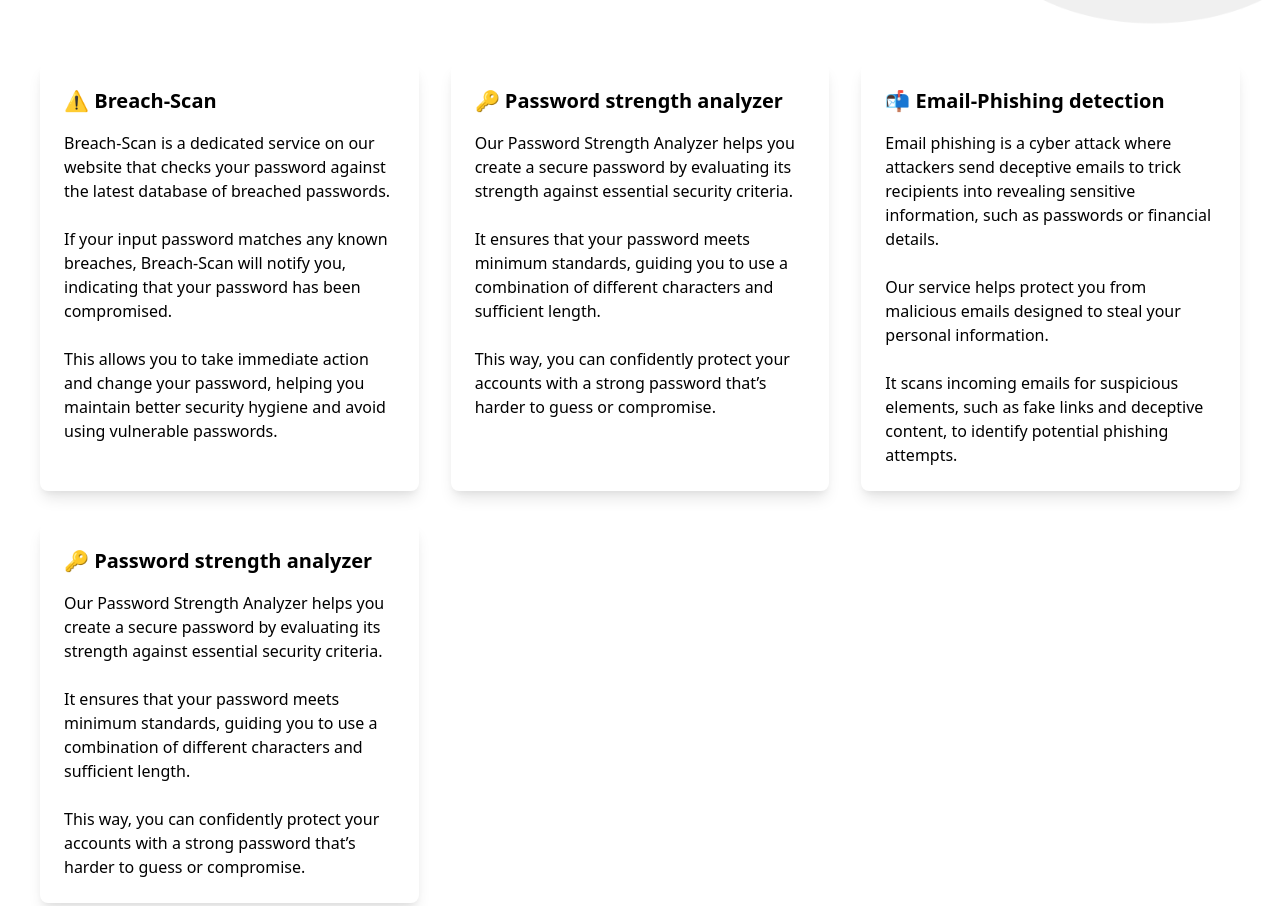
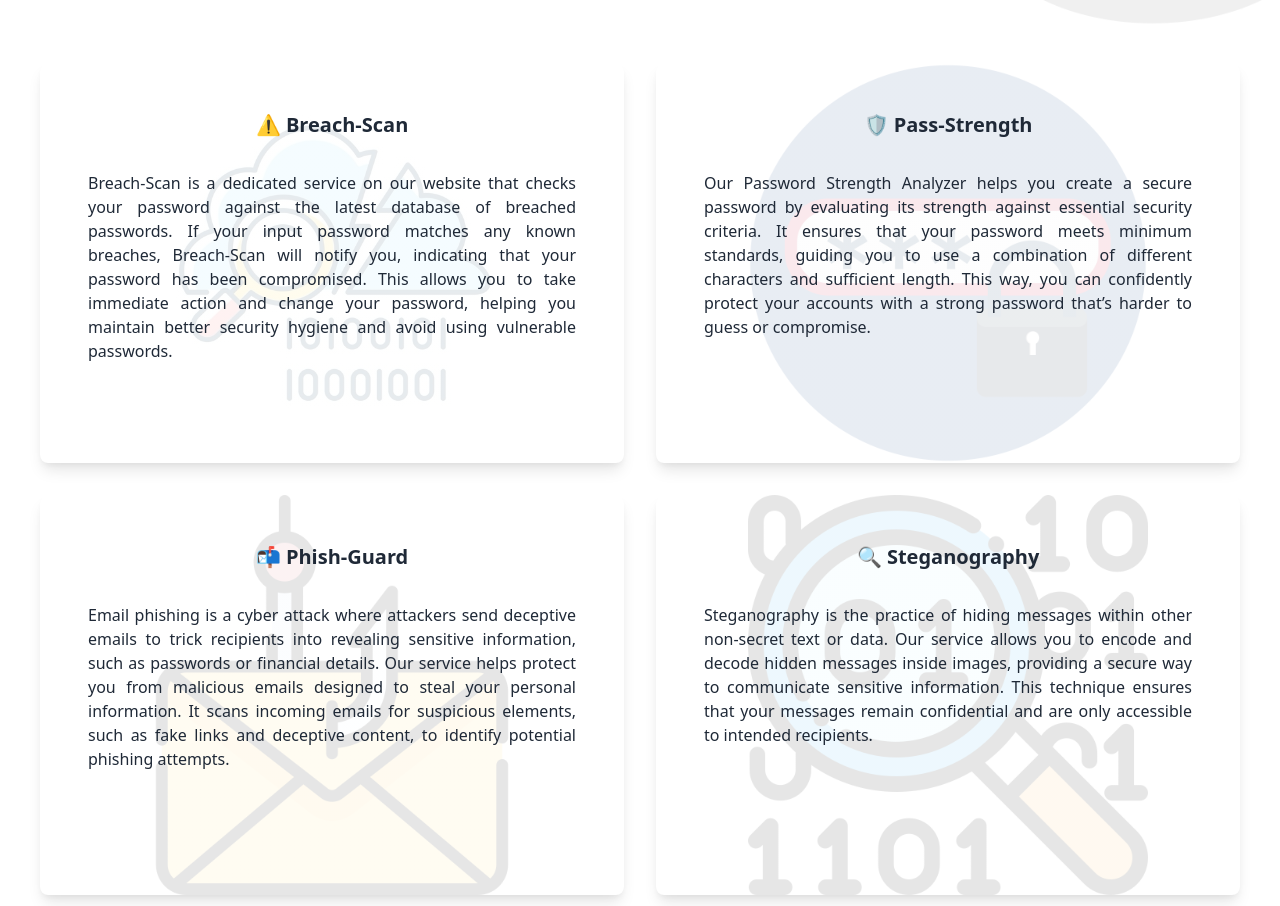
Before and after one commit to vedbulsara04/Web-Kavach, a website: page web-app/public/index.html in a window 1280 px wide. Shown: the part 493-1399 px from the top of the page. Drawn offline with nearby package versions, Linux system fonts and the light colour scheme; a web font is replaced by a local one.

Commit message:
homepage update

```diff
--- a/web-app/public/index.html
+++ b/web-app/public/index.html
@@ -20,11 +20,7 @@
             <div class="flex flex-row justify-center">
                 <div class="">
                     <a href="index.html">
-              <img
-              class="shadow-xl mx-auto w-56 hover:shadow-2xl transition duration-300 ease-in-out rounded-lg"
-              src="images/web_kavach_logo.png"
-              alt="logo"
-              />
+                        <img class="shadow-xl mx-auto w-56 hover:shadow-2xl transition duration-300 ease-in-out rounded-lg" src="images/web_kavach_logo.png" alt="logo" />
                     </a>
                 </div>
             </div>
@@ -39,53 +35,38 @@
             </div>
         </div>
     </div>
+    <!------------------------------------------------------------------- Navbar ends --------------------------------------------------------------- -->
 
-    <!------------------------------------------------------------------- Navbar ends --------------------------------------------------------------- -->
     <main class="container mx-auto px-10 py-10">
         <h1 class="text-4xl font-bold mb-4 font-playfair mt-16" style="font-family: Playfair Display;">Secure yourself now, with Web-Kavach🛡️</h1>
-        <p class="mb-20 text-lg text-gray-600 mb-8 mt-8" style="font-family: Kanit, sans-serif;">This is a comprehensive project dedicated to offering <u>robust security services</u>  to its users. <br>
+        <p class="mb-20 text-lg text-gray-600 mb-8 mt-8" style="font-family: Kanit, sans-serif;">This is a comprehensive project dedicated to offering <u>robust security services</u> to its users. <br>
             Web-Kavach offers features like XSS protection, an email content phishing checker,<br> and a password strength analyzer, providing a comprehensive security solution <br> for users <u>to safeguard</u> their online activities and personal data.</p>
         <div class="">
             <img src="images/secure_pc.png" width="35%" style="margin-top: -380px; margin-left: 900px;" alt="" class="">
         </div>
 
-        <div class="grid grid-cols-1 md:grid-cols-3 gap-8">
-            <div class="bg-white rounded-lg shadow-lg p-6">
-                <h2 class="text-xl font-bold mb-4">⚠️ Breach-Scan</h2>
-                <p class="">Breach-Scan is a dedicated service on our website that checks your password
-                    against the latest database of breached passwords. <br><br>If your input password matches any known breaches,
-                    Breach-Scan will notify you, indicating that your password has been compromised. <br><br>
-                    This allows you to take immediate action and change your password, helping you
-                    maintain better security hygiene and avoid using vulnerable passwords.</p>
+        <div class="grid grid-cols-1 md:grid-cols-2 gap-8">
+            <div class="py-10 bg-contain bg-no-repeat bg-center rounded-lg shadow-lg p-8 flex flex-col items-center w-full py-6 text-gray-800 bg-white" style="background-image: linear-gradient(rgba(255, 255, 255, 0.9), rgba(255, 255, 255, 0.9)), url('images/breach-scan-home.jpeg'); height: 400px;">
+            <h2 class="text-xl font-bold mb-4 p-2 rounded">⚠️ Breach-Scan</h2>
+            <p class="text-justify px-4 p-2 rounded">Breach-Scan is a dedicated service on our website that checks your password against the latest database of breached passwords. If your input password matches any known breaches, Breach-Scan will notify you, indicating that your password has been compromised. This allows you to take immediate action and change your password, helping you maintain better security hygiene and avoid using vulnerable passwords.</p>
             </div>
 
-            <div class="bg-white rounded-lg shadow-lg p-6">
-                <h2 class="text-xl font-bold mb-4">🔑 Password strength analyzer</h2>
-                <p>
-                    Our Password Strength Analyzer helps you create a secure password by evaluating its strength against essential security criteria. <br><br>
-                    It ensures that your password meets minimum standards, guiding you to use a combination of different characters and sufficient length. <br><br>
-                    This way, you can confidently protect your accounts with a strong password that’s harder to guess or compromise.</p>
+            <div class="py-10 bg-contain bg-no-repeat bg-center rounded-lg shadow-lg p-8 flex flex-col items-center w-full py-6 text-gray-800 bg-white" style="background-image: linear-gradient(rgba(255, 255, 255, 0.9), rgba(255, 255, 255, 0.9)), url('images/pass-strength-home.png'); height: 400px;">
+            <h2 class="text-xl font-bold mb-4 p-2 rounded">🛡️ Pass-Strength</h2>
+            <p class="text-justify px-4 p-2 rounded">Our Password Strength Analyzer helps you create a secure password by evaluating its strength against essential security criteria. It ensures that your password meets minimum standards, guiding you to use a combination of different characters and sufficient length. This way, you can confidently protect your accounts with a strong password that’s harder to guess or compromise.</p>
             </div>
 
-            <div class="bg-white rounded-lg shadow-lg p-6">
-                <h2 class="text-xl font-bold mb-4">📬 Email-Phishing detection</h2>
-                <p>Email phishing is a cyber attack where attackers send deceptive emails to trick recipients into revealing sensitive information, such as passwords or financial details.
-                    <br> <br>
-                    Our service helps protect you from malicious emails designed to steal your personal information. <br><br>
-                    It scans incoming emails for suspicious elements, such as fake links and deceptive content, to identify potential phishing attempts.</p>
+            <div class="py-10 bg-contain bg-no-repeat bg-center rounded-lg shadow-lg p-8 flex flex-col items-center w-full py-6 text-gray-800 bg-white" style="background-image: linear-gradient(rgba(255, 255, 255, 0.9), rgba(255, 255, 255, 0.9)), url('images/phish-guard-home.png'); height: 400px;">
+            <h2 class="text-xl font-bold mb-4 p-2 rounded">📬 Phish-Guard</h2>
+            <p class="text-justify px-4 p-2 rounded">Email phishing is a cyber attack where attackers send deceptive emails to trick recipients into revealing sensitive information, such as passwords or financial details. Our service helps protect you from malicious emails designed to steal your personal information. It scans incoming emails for suspicious elements, such as fake links and deceptive content, to identify potential phishing attempts.</p>
             </div>
 
-            <div class="bg-white rounded-lg shadow-lg p-6">
-                <h2 class="text-xl font-bold mb-4">🔑 Password strength analyzer</h2>
-                <p>
-                    Our Password Strength Analyzer helps you create a secure password by evaluating its strength against essential security criteria. <br><br>
-                    It ensures that your password meets minimum standards, guiding you to use a combination of different characters and sufficient length. <br><br>
-                    This way, you can confidently protect your accounts with a strong password that’s harder to guess or compromise.</p>
+            <div class="py-10 bg-contain bg-no-repeat bg-center rounded-lg shadow-lg p-8 flex flex-col items-center w-full py-6 text-gray-800 bg-white" style="background-image: linear-gradient(rgba(255, 255, 255, 0.9), rgba(255, 255, 255, 0.9)), url('images/steg-scan-home.png'); height: 400px;">
+            <h2 class="text-xl font-bold mb-4 p-2 rounded">🔍 Steganography</h2>
+            <p class="text-justify px-4 p-2 rounded">Steganography is the practice of hiding messages within other non-secret text or data. Our service allows you to encode and decode hidden messages inside images, providing a secure way to communicate sensitive information. This technique ensures that your messages remain confidential and are only accessible to intended recipients.</p>
             </div>
-
         </div>
     </main>
-
 
     <!--- Footer starts --->
     <footer class="mt-6 bg-gray-900 text-white py-4">
```
Also changed, not shown: web-app/public/images/breach-scan-home.jpeg (added), web-app/public/images/pass-strength-home.png (added), web-app/public/images/phish-guard-home.png (added), web-app/public/images/steg-scan-home.png (added), 4 other files. Lines whose indentation alone changed are shown as unchanged.
